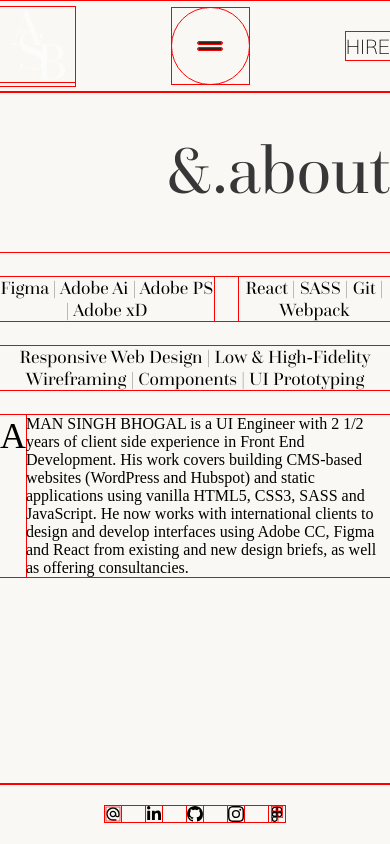
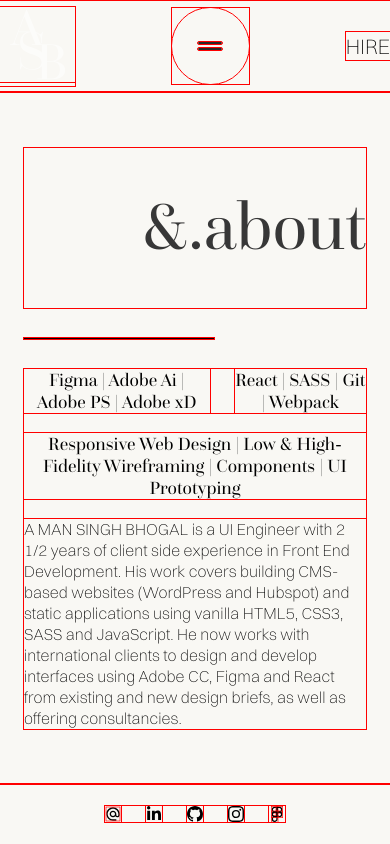
Before and after one commit to asbhogal/Personal-Portfolio-Site, a React app: page /about in a window 390 px wide. Built offline with nearby package versions, Linux system fonts and the light colour scheme.

Commit message:
changes to content, styling and responsive of about page

```diff
--- a/src/components/About.jsx
+++ b/src/components/About.jsx
@@ -8,7 +8,8 @@ const About = () => {
             <Header />
                 <section className="AboutSection">
                     <h1 className="PageHeaderTitle">&#38;&#46;about</h1>
-                    <div className="AboutSection">
+                    <div className="HorizontalDivider"></div>
+                    <div className="AboutContent">
                         <div id="TechSkills" className="ExperienceList">
                             <p id="AboutPageTitle1" className="PageSubTitleText">
                                 Figma &#124; Adobe Ai &#124; Adobe PS &#124; Adobe xD
@@ -22,7 +23,7 @@ const About = () => {
                                 Responsive Web Design &#124; Low & High-Fidelity Wireframing &#124; Components &#124; UI Prototyping
                             </p>
                         </div>
-                    <p className="AboutText"><span class="FirstLetterAccent">A</span>MAN SINGH BHOGAL is a UI Engineer with 2 1/2 years of client side experience in Front End Development. His work covers building CMS-based websites (WordPress and Hubspot) and static applications using vanilla HTML5, CSS3, SASS and JavaScript. He now works with international clients to design and develop interfaces using Adobe CC, Figma and React from existing and new design briefs, as well as offering consultancies.</p>
+                    <p className="AboutText">A MAN SINGH BHOGAL is a UI Engineer with 2 1/2 years of client side experience in Front End Development. His work covers building CMS-based websites (WordPress and Hubspot) and static applications using vanilla HTML5, CSS3, SASS and JavaScript. He now works with international clients to design and develop interfaces using Adobe CC, Figma and React from existing and new design briefs, as well as offering consultancies.</p>
                 </div>
                 </section>
             <Footer />
--- a/src/scss/_partials/_components/404.scss
+++ b/src/scss/_partials/_components/404.scss
@@ -7,11 +7,6 @@
     justify-content: center;
     height: calc(100vh - 152px);
     gap: 30px;
-    .HorizontalDivider {
-        width: 190px;
-        background-color: black;
-        height: 1px;
-    }
     h1 {
         @include HeadingOneTitle;
     }
--- a/src/scss/_partials/_components/_about.scss
+++ b/src/scss/_partials/_components/_about.scss
@@ -5,7 +5,8 @@
 .AboutSection {
     height: calc(100vh - 152px);
     flex-direction: column;
-    gap: 25px;
+    justify-content: center;
+    gap: 30px;
     > * {
         display: flex;
     }
@@ -13,11 +14,37 @@
         flex-direction: column;
         @include HeadingOneTitle;
     }
-    .ExperienceList {
-        justify-content: center;
-        gap: 25px;
-        font-family: 'Questa Grande', sans-serif;
-        font-size: clamp(1.125rem, 1.0179rem + 0.5357vw, 1.5rem);        text-align: center;
+    .AboutContent {
+        gap: 20px;
+        > * {
+            display: flex;
+        }
+        flex-direction: column;
+        justify-content: flex-start;
+        #DesignSkills {
+            justify-content: center;
+            text-align: center;
+        }
+        #TechSkills {
+            justify-content: space-between;
+            text-align: center;
+        }
+        .ExperienceList {
+            gap: 25px;
+            font-family: 'Questa Grande', sans-serif;
+            font-size: clamp(1.125rem, 1.0179rem + 0.5357vw, 1.5rem);        text-align: left;
+        }
+        /* .FirstLetterAccent {
+            @include HeadingTwoAccentLetter;
+        } */
+        .AboutText {
+            font-family: 'Switzer', sans-serif;
+            p {
+                ::first-letter {
+                    color: red !important;
+                }
+            }
+        }
     }
 }
 
--- /dev/null
+++ b/src/scss/_partials/_components/_horizontaldivider.scss
@@ -0,0 +1,5 @@
+.HorizontalDivider {
+    width: 190px;
+    background-color: black;
+    height: 1px;
+}
--- a/src/scss/_partials/_components/_projects.scss
+++ b/src/scss/_partials/_components/_projects.scss
@@ -293,6 +293,7 @@
     flex-direction: column;
     align-items: center;
     justify-content: center;
+    background-color: white;
 }
 
 #KMCBrandGuideInfo {
@@ -339,7 +340,7 @@ $KMCWeights: (weight1: 300, weight2: 400, weight3: 500);
     justify-content: center;
     align-items: center;
     gap: 25px;
-    background: white;
+    background-color: #000408;
     padding: 10px;
 }
 
--- a/src/scss/_partials/_responsive.scss
+++ b/src/scss/_partials/_responsive.scss
@@ -3,6 +3,10 @@
 @media only screen and (1441px <= width) {
   .MainContainer {
     width: 1120px;
+  }
+  .AboutSection {
+    width: 1120px;
+    margin: 0 auto;
   }
   .AboutSection > .PageSubTitleText {
       padding-inline: 40px;
@@ -44,6 +48,9 @@
   .AboutSection > .PageSubTitleText {
     padding-inline: 40px;
   }
+  .AboutSection {
+    padding: 0 150px;
+  }
   .ProjectInfo {
     padding: 40px 165px;
   }
@@ -64,6 +71,9 @@
 @media only screen and (745px <= width <= 1024px) {
   .MainContainer {
     padding: 32px;
+  }
+  .AboutSection {
+    padding: 0 32px;
   }
   .AboutSection > .PageSubTitleText {
     padding-inline: 40px;
@@ -89,6 +99,9 @@
 @media only screen and (376px <= width <= 744px) {
   .MainContainer {
     padding: 24px;
+  }
+  .AboutSection {
+    padding: 0 24px;
   }
   .AboutSection > .PageSubTitleText {
     padding-inline: 40px;
@@ -131,6 +144,9 @@
 @media only screen and (width <= 375px) {
   .MainContainer {
     padding: 24px;
+  }
+  .AboutSection {
+    padding: 0 24px;
   }
   .AboutSection > .PageSubTitleText {
     text-align: center;
--- a/src/scss/index.scss
+++ b/src/scss/index.scss
@@ -9,6 +9,7 @@
 @use '_partials/_components/header' as *;
 @use '_partials/_components/navmenu' as *;
 @use '_partials/_components/container' as *;
+@use '_partials/_components/horizontaldivider' as *;
 @use '_partials/_components/about' as *;
 @use '_partials/_components/projects' as *;
 @use '_partials/_components/scrolltotop' as *;
```
